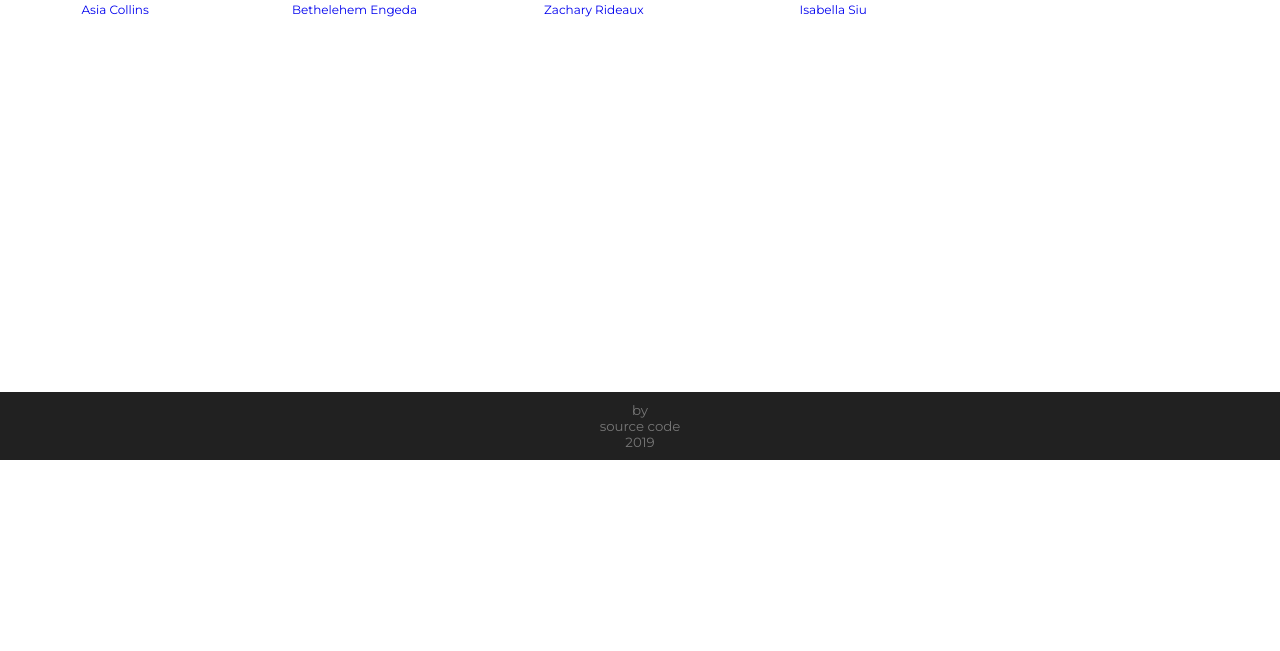
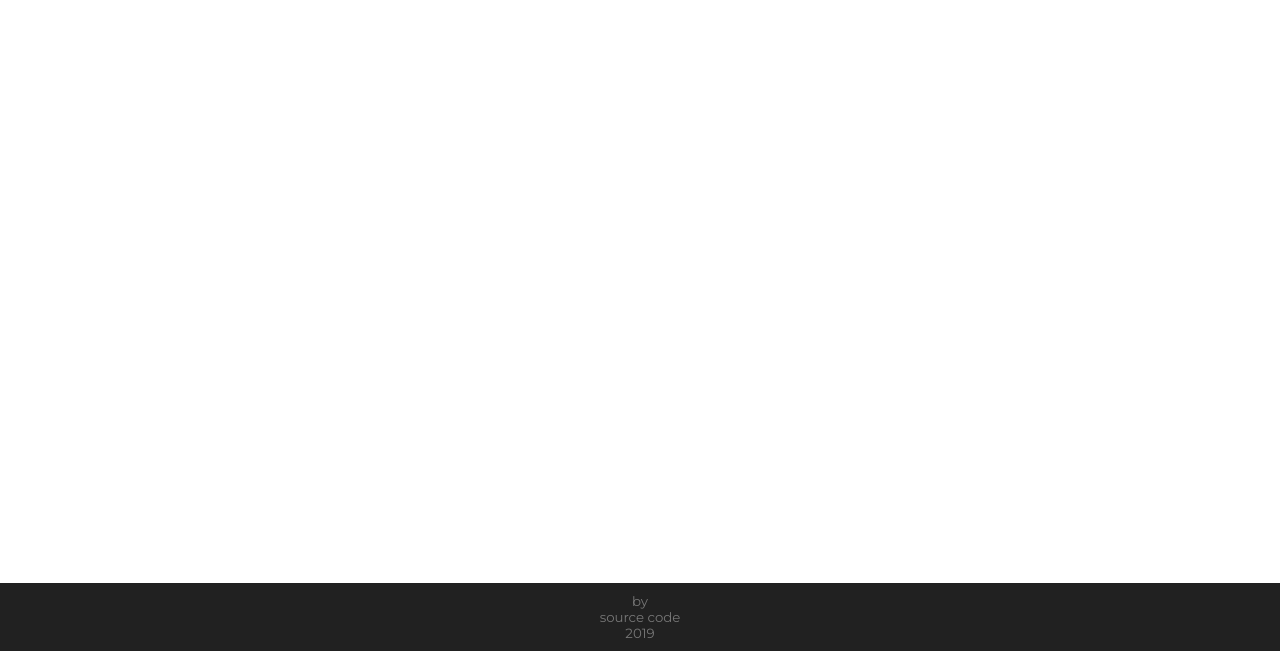
Before and after one commit to zrschool/horizon, a Python web app: template templates/about-us.html in a window 1280 px wide. Shown: the part 977-1628 px from the top of the page. Before the commit the page ends 1437 px from the top, so only its background shows below. Run offline with Jinja, Linux system fonts and the light colour scheme; the template is opened without the code that fills it, so the values that code supplies are empty.

Commit message:
added padding

```diff
--- a/stylesheets/about-us.css
+++ b/stylesheets/about-us.css
@@ -1,9 +1,11 @@
 #about-us {
   background-color: #FFFFFF;
+  padding-left: 50px;
+  padding-right: 50px;
 }
 
 #profiles {
   justify-content: center;
   flex-flow: row wrap;
-  padding-bottom: 350px;
+  padding-bottom: 600px;
 }
--- a/templates/about-us.html
+++ b/templates/about-us.html
@@ -13,7 +13,7 @@
     </div>
     <div id="body">
       <div id="about-us">
-        <div><center><h1>Meet the team!</center></h1><div>
+        <div><center><h1>Meet the team!</center></h1></div>
         <div>
             <center>
                 <img src="pictures/group.JPG" alt="Group Picture" style="width:60%" >
@@ -33,6 +33,7 @@
         </br>
         </div>
       </div>
+    </div>
     <div id="footer">
       <div>by {{creators}}</div>
       <a href="https://github.com/zrschool/horizon">source code</a>
```
Lines whose indentation alone changed are shown as unchanged.
